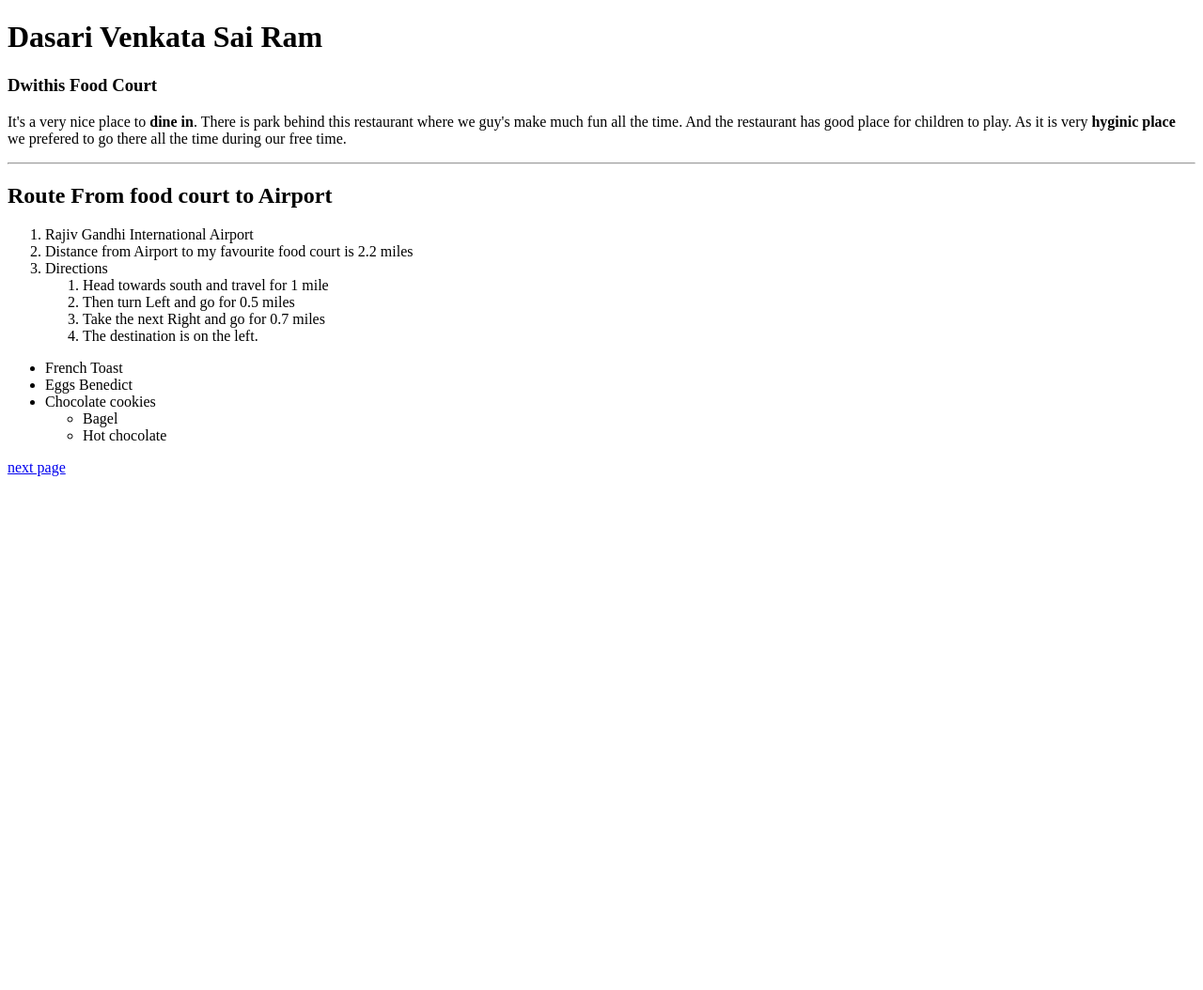
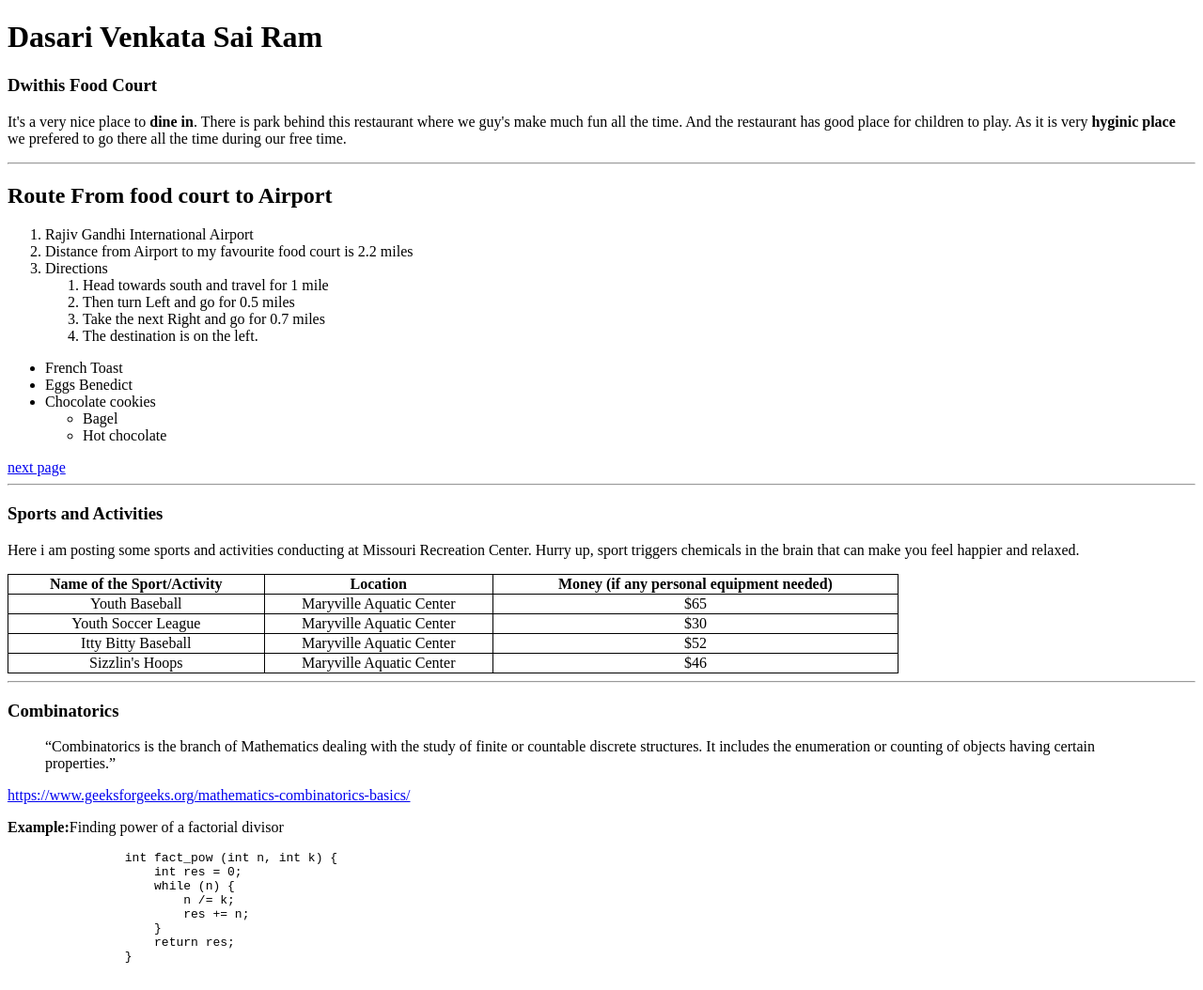
Before and after one commit to 44-563-Web-Apps-S22/webapps-s22-assignment-3-VENKATSAIDASARI, a plain HTML site: page index.html in a window 1280 px wide. Shown: the whole page at 94% size. Before the commit the page ends 800 px from the top, so only its background shows below. Drawn offline with Linux system fonts and the light colour scheme.

Commit message:
Algorithm added

```diff
--- a/index.html
+++ b/index.html
@@ -43,7 +43,73 @@
                </ul>
             </ul>
             <a href="aboutme.html">next page</a>
-            </header>
+            <hr>
+            <h3>
+                Sports and Activities
+            </h3>
+            <p>
+                Here i am posting some sports and activities conducting at Missouri Recreation Center.
+                Hurry up, sport triggers chemicals in the brain that can make you feel happier and relaxed.
+            </p>
+            <style>
+                table,th,td{
+                    border: 1px solid black;
+                    border-collapse: collapse;
+                    align-items: center;
+                    text-align: center;
+
+                }
+            </style>
+            <table style="width: 75%;">
+                <tr>
+                    <th>Name of the Sport/Activity</th>
+                    <th>Location</th>
+                    <th>Money (if any personal equipment needed)</th>
+                </tr>
+                <tr>
+                    <td>Youth Baseball</td>
+                    <td>Maryville Aquatic Center</td>
+                    <td> $65 </td>
+                </tr>
+                <tr>
+                    <td>Youth Soccer League</td>
+                    <td>Maryville Aquatic Center</td>
+                    <td>$30</td>
+                </tr>
+                <tr>
+                    <td>Itty Bitty Baseball</td>
+                    <td>Maryville Aquatic Center</td>
+                    <td>$52</td>
+                </tr>
+                <tr>
+                    <td>Sizzlin's Hoops</td>
+                    <td>Maryville Aquatic Center</td>
+                    <td>$46</td>
+                </tr>
+
+            </table>
+            <hr>
+            <h3>
+                Combinatorics
+            </h3>
+            <blockquote cite="https://www.geeksforgeeks.org/mathematics-combinatorics-basics/"><q>Combinatorics is the branch of Mathematics dealing with the study of finite or countable discrete structures.
+                 It includes the enumeration or counting of objects having certain properties.</q></blockquote>
+
+            <a href="https://www.geeksforgeeks.org/mathematics-combinatorics-basics/">https://www.geeksforgeeks.org/mathematics-combinatorics-basics/</a>
+
+            <p>
+                <b> Example:</b>Finding power of a factorial divisor
+            </p>
+            <pre>
+                int fact_pow (int n, int k) {
+                    int res = 0;
+                    while (n) {
+                        n /= k;
+                        res += n;
+                    }
+                    return res;
+                }
+            </pre>
 
         </header>
 
```
